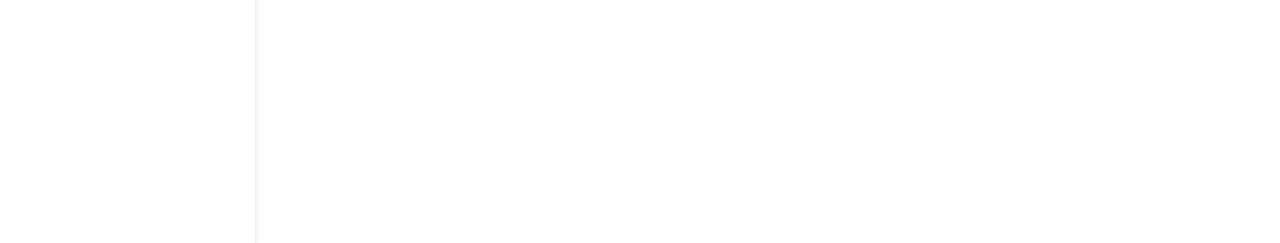
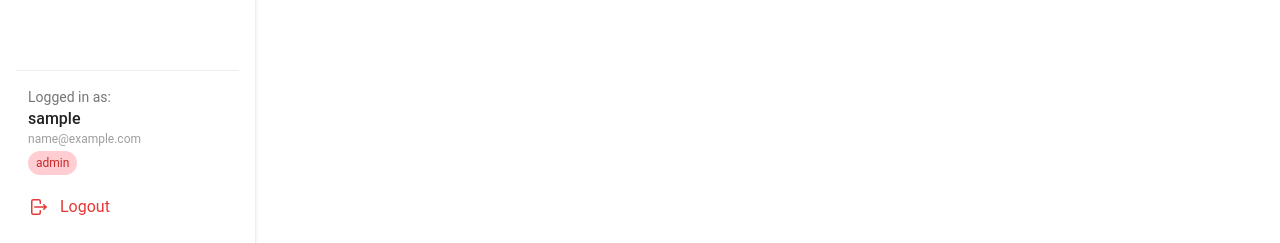
Before and after one commit to cinnong/FE_Inventory, a React (Vite) app: page /laporan in a window 1280 px wide. Shown: the part 557-800 px from the top of the page. Built offline with nearby package versions, Linux system fonts and the light colour scheme; no server answers; sample sign-in values are in the browser's storage.

Commit message:
add button logout

```diff
--- a/src/components/Organisms/Sidebar.jsx
+++ b/src/components/Organisms/Sidebar.jsx
@@ -3,10 +3,11 @@ import {
   TagIcon,
   ClipboardDocumentListIcon,
   ChartBarIcon,
+  ArrowRightOnRectangleIcon,
 } from "@heroicons/react/20/solid";
 
-
 import { Link, useLocation } from "react-router-dom";
+import { logout } from "../../services/api";
 
 const menu = [
   { label: "Dashboard", icon: ChartBarIcon, path: "/" },
@@ -19,8 +20,18 @@ const menu = [
 export default function Sidebar() {
   const location = useLocation();
 
+  // Get user info from localStorage
+  const user = JSON.parse(localStorage.getItem("user") || "{}");
+
+  const handleLogout = () => {
+    if (window.confirm("Apakah Anda yakin ingin logout?")) {
+      logout();
+    }
+  };
+
   return (
-    <aside className="w-64 h-screen bg-white border-r shadow-md p-4 fixed">
+    <aside className="w-64 h-screen bg-white border-r shadow-md p-4 fixed flex flex-col">
+      <div className="flex-1">
         <h1 className="text-2xl font-bold mb-6 text-indigo-700">Inventaris</h1>
         <ul className="space-y-2">
           {menu.map((item) => (
@@ -39,6 +50,33 @@ export default function Sidebar() {
             </li>
           ))}
         </ul>
+      </div>
+
+      {/* User info and logout section */}
+      <div className="border-t pt-4 mt-4">
+        <div className="mb-3 px-3">
+          <p className="text-sm text-gray-600">Logged in as:</p>
+          <p className="font-medium text-gray-900">{user.username || "User"}</p>
+          <p className="text-xs text-gray-500">{user.email}</p>
+          <span
+            className={`inline-block px-2 py-1 rounded-full text-xs mt-1 ${
+              user.role === "admin"
+                ? "bg-red-100 text-red-800"
+                : "bg-blue-100 text-blue-800"
+            }`}
+          >
+            {user.role || "user"}
+          </span>
+        </div>
+
+        <button
+          onClick={handleLogout}
+          className="w-full flex items-center gap-3 px-3 py-2 rounded-lg hover:bg-red-100 text-red-600 hover:text-red-700 transition"
+        >
+          <ArrowRightOnRectangleIcon className="h-5 w-5" />
+          Logout
+        </button>
+      </div>
     </aside>
   );
 }
```
Lines whose indentation alone changed are shown as unchanged.
